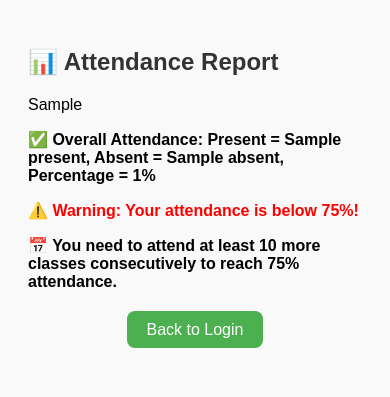
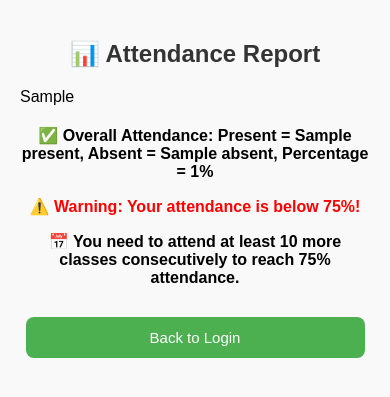
Before and after one commit to GKarthikeya/Testbot, a Python web app: template grok/templates/attendance.html in a window 390 px wide. Shown: the top 397 px of the page. Run offline with Jinja, Linux system fonts and the light colour scheme; the template is opened without the code that fills it: most values are stand-ins (such as "Sample title", 1, 10 or a date in 2020).

Commit message:
Update attendance.html

```diff
--- a/grok/templates/attendance.html
+++ b/grok/templates/attendance.html
@@ -1,40 +1,57 @@
 <!DOCTYPE html>
-<html>
+<html lang="en">
 <head>
+    <meta charset="UTF-8">
     <title>Attendance Report</title>
+    <meta name="viewport" content="width=device-width, initial-scale=1.0"> <!-- Mobile support -->
     <style>
         body {
             font-family: Arial, sans-serif;
             background: #f9f9f9;
             padding: 20px;
+            margin: 0;
         }
+
+        h2 {
+            color: #333;
+            text-align: center;
+        }
+
+        .table-wrapper {
+            overflow-x: auto; /* Enables horizontal scroll on mobile */
+        }
+
         table {
             width: 100%;
             border-collapse: collapse;
             margin-bottom: 20px;
             background: white;
+            min-width: 500px; /* Prevents table squishing on mobile */
         }
+
         th, td {
             padding: 10px;
             border: 1px solid #ccc;
             text-align: center;
         }
+
         th {
             background-color: #4CAF50;
             color: white;
         }
-        h2 {
-            color: #333;
-        }
+
         .summary {
             font-weight: bold;
             font-size: 16px;
+            margin-top: 20px;
+            text-align: center;
         }
 
         .button-container {
             margin-top: 30px;
             text-align: center;
         }
+
         .back-button {
             background-color: #4CAF50;
             color: white;
@@ -45,16 +62,28 @@
             text-decoration: none;
             cursor: pointer;
             transition: background-color 0.3s ease;
+            display: inline-block;
         }
+
         .back-button:hover {
             background-color: #45a049;
+        }
+
+        @media (max-width: 600px) {
+            .back-button {
+                width: 90%;
+                font-size: 15px;
+                padding: 12px;
+            }
         }
     </style>
 </head>
 <body>
     <h2>📊 Attendance Report</h2>
 
-    {{ table_html | safe }}
+    <div class="table-wrapper">
+        {{ table_html | safe }}
+    </div>
 
     <div class="summary">
         <p>✅ Overall Attendance: Present = {{ overall.present }}, Absent = {{ overall.absent }}, Percentage = {{ overall.percentage }}%</p>
```
